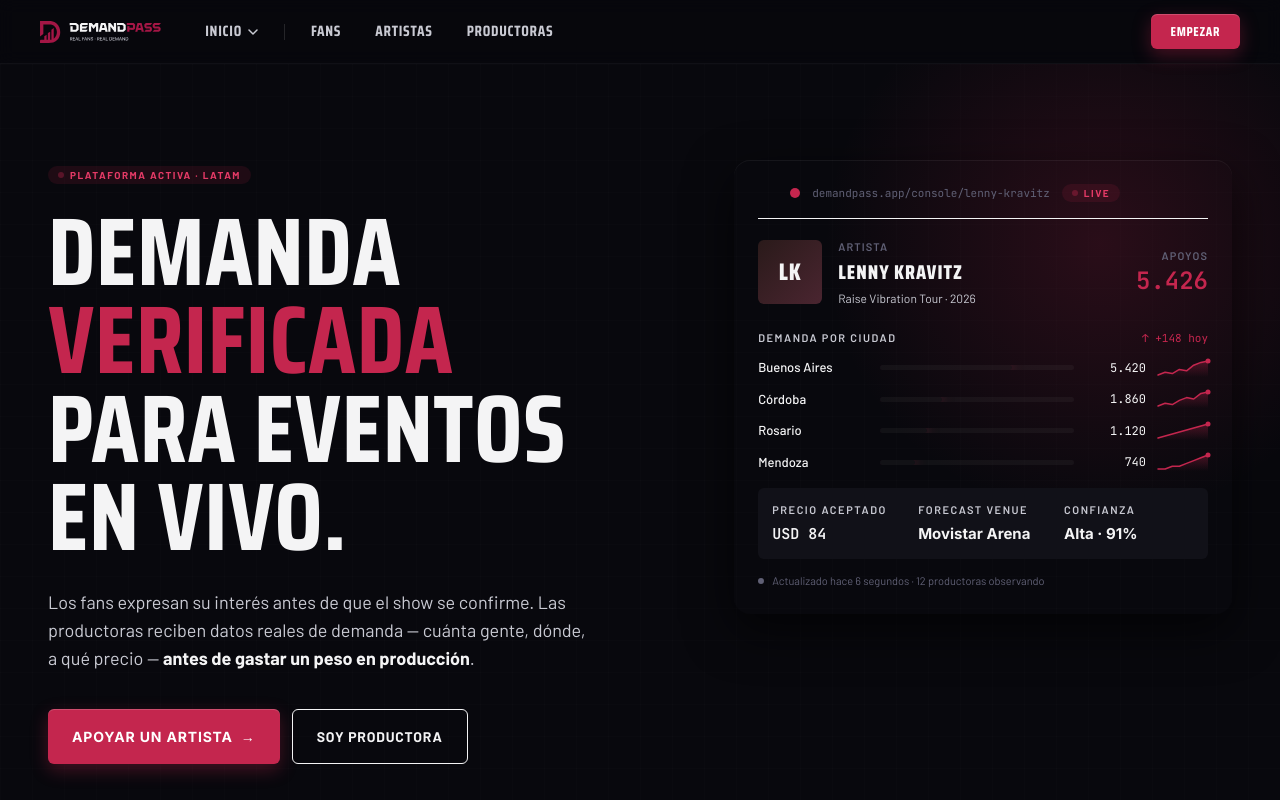
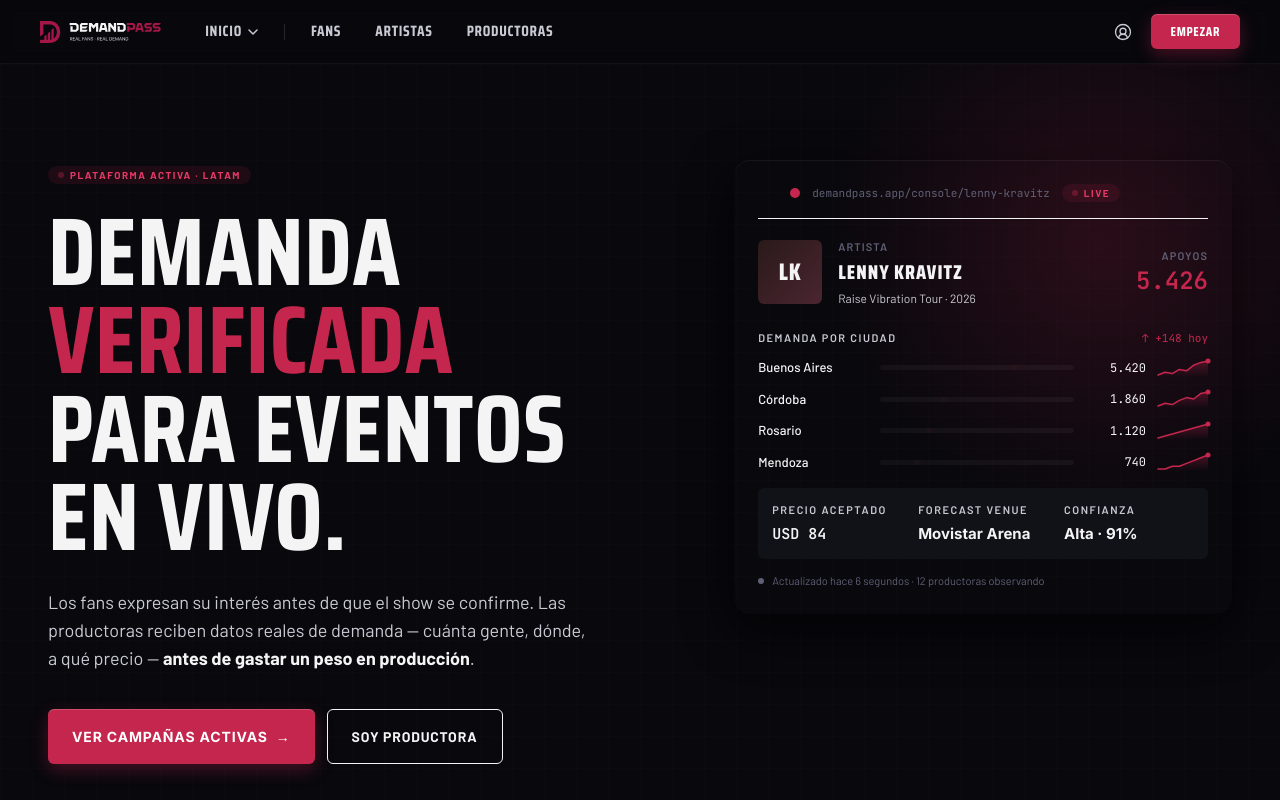
Before and after one commit to Killerpana/DemandPass, a Next.js app: page / in a window 1280 px wide. Shown: the top 800 px of the page. Built offline with nearby package versions, Linux system fonts and the light colour scheme; a web font is replaced by a local one.

Commit message:
fix: título signin, user menu en navbar, CTAs hero actualizados

```diff
--- a/src/app/signin/page.tsx
+++ b/src/app/signin/page.tsx
@@ -2,7 +2,7 @@ import type { Metadata } from "next";
 import { AuthScreen } from "@/components/marketing/AuthScreen";
 
 export const metadata: Metadata = {
-  title: "Empezar — DemandPass",
+  title: "Empezar",
   description: "Accedé a DemandPass como fan, artista o productora.",
 };
 
--- a/src/components/marketing/Hero.tsx
+++ b/src/components/marketing/Hero.tsx
@@ -64,10 +64,10 @@ export function Hero() {
                   fontFamily: "var(--font-sans)",
                 }}
               >
-                Apoyar un artista <span aria-hidden>→</span>
+                Ver campañas activas <span aria-hidden>→</span>
               </Link>
               <Link
-                href="/dashboard"
+                href="/productoras"
                 className="inline-flex items-center px-6 py-4 rounded-md text-[14px] font-bold uppercase tracking-[0.06em] border text-[var(--color-txt)] hover:bg-white/[0.02]"
                 style={{ borderColor: "var(--color-border2)" }}
               >
--- a/src/components/ui/Navbar.tsx
+++ b/src/components/ui/Navbar.tsx
@@ -3,6 +3,7 @@
 import Link from "next/link";
 import { usePathname } from "next/navigation";
 import { useState, useEffect, useCallback, useRef } from "react";
+import { Users, Music2, Building2, UserCircle2 } from "lucide-react";
 import { Logo } from "@/components/ui/Logo";
 
 const INICIO_LINKS = [
@@ -15,6 +16,13 @@ const BRANCH_LINKS = [
   { label: "Fans",        href: "/fans" },
   { label: "Artistas",    href: "/artistas" },
   { label: "Productoras", href: "/productoras" },
+];
+
+
+const USER_MENU = [
+  { label: "Mi perfil — Fan",        href: "/perfil",              Icon: Users    },
+  { label: "Mi campaña — Artista",   href: "/artistas/dashboard",  Icon: Music2   },
+  { label: "Mi dashboard — Productora", href: "/dashboard",        Icon: Building2 },
 ];
 
 const NAV_STYLE = {
@@ -31,6 +39,8 @@ export function Navbar() {
   const [menuOpen, setMenuOpen]   = useState(false);
   const [dropOpen, setDropOpen]   = useState(false);
   const dropRef = useRef<HTMLDivElement>(null);
+  const userRef = useRef<HTMLDivElement>(null);
+  const [userOpen, setUserOpen] = useState(false);
 
   useEffect(() => {
     const fn = () => setScrolled(window.scrollY > 10);
@@ -49,6 +59,8 @@ export function Navbar() {
     const fn = (e: MouseEvent) => {
       if (dropRef.current && !dropRef.current.contains(e.target as Node))
         setDropOpen(false);
+      if (userRef.current && !userRef.current.contains(e.target as Node))
+        setUserOpen(false);
     };
     document.addEventListener("mousedown", fn);
     return () => document.removeEventListener("mousedown", fn);
@@ -127,6 +139,31 @@ export function Navbar() {
 
         {/* CTAs desktop */}
         <div className="hidden md:flex ml-auto items-center gap-2.5">
+          {/* User menu */}
+          <div ref={userRef} className="relative">
+            <button onClick={() => setUserOpen(v => !v)}
+              className="w-9 h-9 rounded-lg flex items-center justify-center transition-colors hover:bg-white/8"
+              style={{ border: "1px solid var(--color-border2)", background: userOpen ? "rgba(255,255,255,0.06)" : "transparent" }}
+              title="Mi cuenta">
+              <UserCircle2 size={18} color="var(--color-txt2)" strokeWidth={1.75} />
+            </button>
+            {userOpen && (
+              <div className="absolute top-full right-0 mt-2 w-56 rounded-xl overflow-hidden z-50"
+                style={{ background: "rgba(14,14,20,0.99)", backdropFilter: "blur(24px)", border: "1px solid rgba(255,255,255,0.1)", boxShadow: "0 20px 48px rgba(0,0,0,0.7)" }}>
+                <p className="px-4 pt-3 pb-1 text-[10px] font-bold uppercase tracking-[0.1em]" style={{ color: "var(--color-txt3)" }}>Acceder como</p>
+                {USER_MENU.map(({ label, href, Icon }) => (
+                  <Link key={href} href={href} onClick={() => setUserOpen(false)}
+                    className="flex items-center gap-3 px-4 py-3 transition-colors hover:bg-white/5">
+                    <div className="w-7 h-7 rounded-lg flex items-center justify-center shrink-0"
+                      style={{ background: "rgba(163,22,69,0.15)" }}>
+                      <Icon size={13} color="#E43A66" strokeWidth={2} />
+                    </div>
+                    <span style={{ ...NAV_STYLE, fontSize: "12px", color: "var(--color-txt)" }}>{label}</span>
+                  </Link>
+                ))}
+              </div>
+            )}
+          </div>
           <Link href="/signin"
             className="px-5 py-2 rounded-md text-white transition-transform hover:-translate-y-0.5"
             style={{ ...NAV_STYLE, fontSize: "13px", background: "var(--color-burg3)", boxShadow: "0 6px 18px rgba(196,38,78,0.35), inset 0 1px 0 rgba(255,255,255,0.18)" }}>
```
